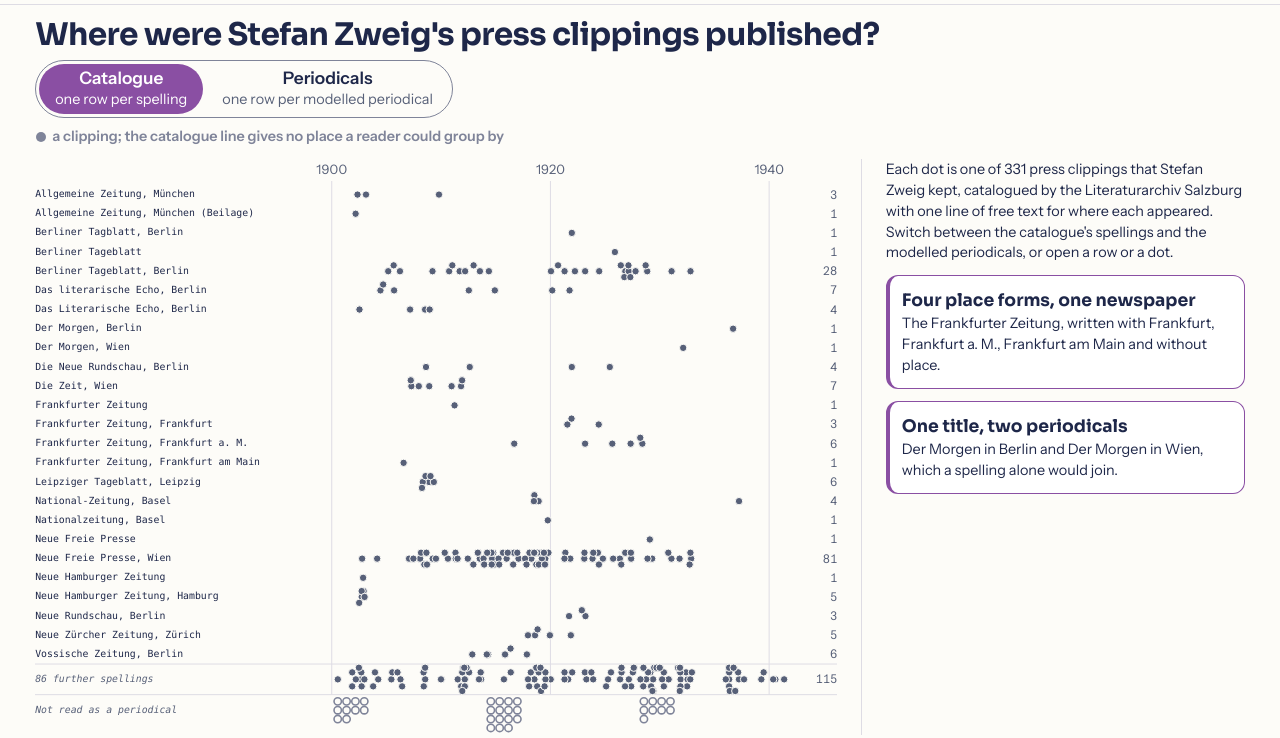
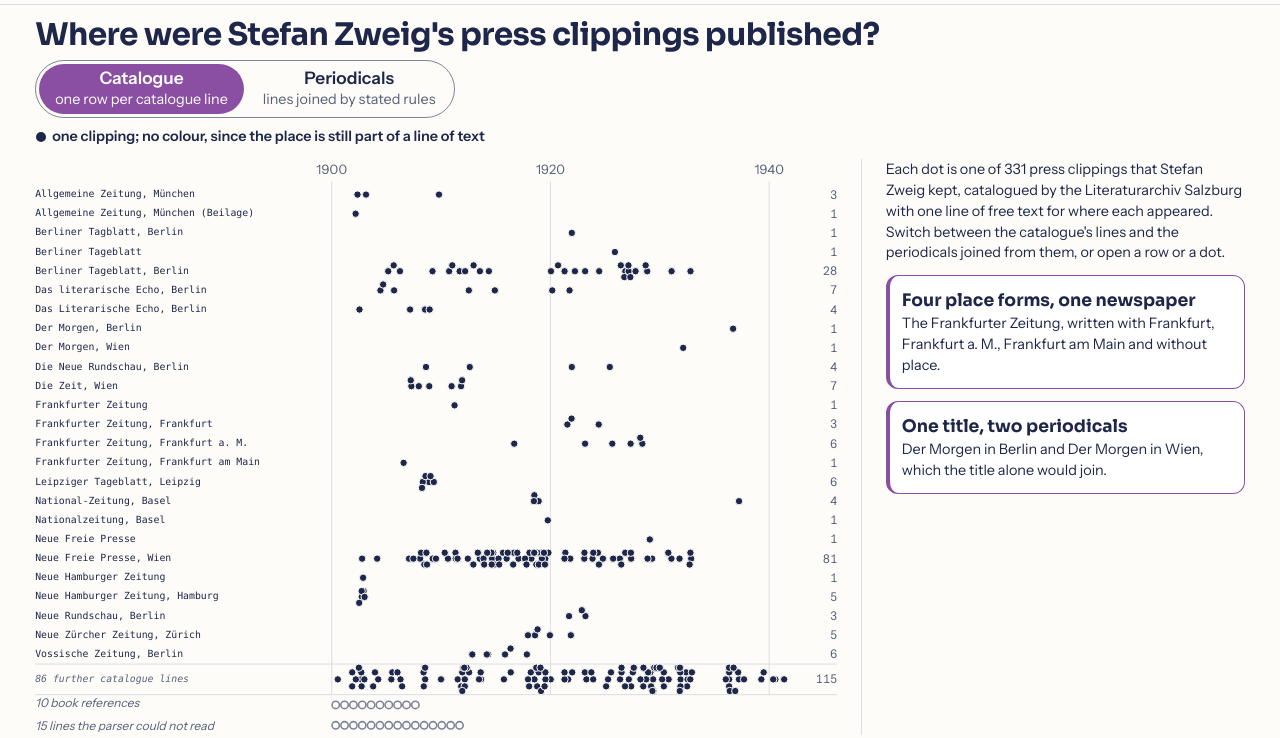
Before and after one commit to DigitalHumanitiesCraft/szd-presse, a plain HTML site: page docs/index.html in a window 1280 px wide. Shown: the part 53-791 px from the top of the page. Drawn offline with Linux system fonts and the light colour scheme.

Commit message:
Fix keyboard focus, switch tab stop and not-read lanes; clarify wording after a second reading
Co-Authored-By: Claude Opus 5.5 <noreply@anthropic.com>

```diff
--- a/docs/app.js
+++ b/docs/app.js
@@ -11,7 +11,7 @@ const MONTHS = ["January", "February", "March", "April", "May", "June", "July",
   "September", "October", "November", "December"];
 const NOT_READ = [
   { status: "book", label: "book references" },
-  { status: "unread", label: "unread lines" },
+  { status: "unread", label: "lines the parser could not read" },
   { status: "none", label: "without publication line" },
 ];
 
@@ -70,7 +70,7 @@ function buildRows() {
   }
   const restForms = new Set(periodicals.filter((it) => !shownIds.has(it.entity)).map(written));
   const catalogue = [...forms.values()].sort((a, b) => a.label.localeCompare(b.label, "de"));
-  catalogue.push({ key: "rest", kind: "rest", label: `${restForms.size} further spellings`, entities: rest });
+  catalogue.push({ key: "rest", kind: "rest", label: `${restForms.size} further catalogue lines`, entities: rest });
   catalogue.push({ key: "notread", kind: "notread", label: "Not read as a periodical" });
 
   rowOf = (it, mode) => {
@@ -125,9 +125,12 @@ function positions(mode, L) {
     if (key === "notread") {
       const k = NOT_READ.findIndex((g) => g.status === it.status);
       const n = notread[it.status]++;
-      const perLine = Math.max(4, Math.floor((slotW - 150) / (r * 2.4)));
-      x = L.plotX0 + k * slotW + 6 + (n % perLine) * r * 2.4;
-      y = g.y + r + 3 + Math.floor(n / perLine) * r * 2.4;
+      // One lane per group; its label stands in the label column at the same height.
+      const step = r * 2.4;
+      const perLine = Math.max(4, Math.floor((L.plotX1 - L.plotX0 - 8) / step));
+      const lane = g.h / NOT_READ.length;
+      x = L.plotX0 + 4 + (n % perLine) * step;
+      y = g.y + (k + 0.5) * lane + Math.floor(n / perLine) * step;
     } else {
       x = xOf(it.date, L);
       const bin = `${key}|${Math.round(x / (r * 2.1))}`;
@@ -144,7 +147,7 @@ function positions(mode, L) {
 }
 
 // Group rows get more height: the remainder holds many periodicals, the not-read group holds
-// undated dots in a small grid with its counts written under them.
+// undated dots in three lanes, one per kind.
 function weightOf(row) {
   return row.kind === "notread" ? 3.2 : row.kind === "rest" ? 1.6 : 1;
 }
@@ -213,13 +216,6 @@ function render() {
   }
   const notes = svg.querySelector(".notes");
   notes.replaceChildren();
-  const nr = P.geo.byKey.get("notread");
-  const slotW = (L.plotX1 - L.plotX0) / 3;
-  NOT_READ.forEach((g, k) => {
-    const n = data.status[g.status] ?? 0;
-    const t = svgEl("text", { class: "groupnote", x: L.plotX0 + k * slotW + 6, y: nr.y + nr.h - 6 }, notes);
-    t.textContent = `${n} ${g.label}`;
-  });
 
   const dots = svg.querySelector(".dots");
   // The first placement and every resize set positions without animation; only a mode switch animates.
@@ -252,8 +248,8 @@ function render() {
 function renderKey() {
   const sw = (c, t) => `<span class="sw c-text-${c}"><svg aria-hidden="true" width="12" height="12"><circle cx="6" cy="6" r="5" fill="currentColor"/></svg>${t}</span>`;
   $("#key").innerHTML = state.mode === "model"
-    ? `Place of publication ${sw("Wien", "Wien")} ${sw("Berlin", "Berlin")} ${sw("other", "other places")} ${sw("unknown", "unknown")}<span class="sw">${icon("merge")}spellings joined</span><span class="sw">${icon("split")}one title, two periodicals</span>`
-    : `<span class="sw c-text-unknown"><svg aria-hidden="true" width="12" height="12"><circle cx="6" cy="6" r="5" fill="currentColor"/></svg>a clipping; the catalogue line gives no place a reader could group by</span>`;
+    ? `Place of publication ${sw("Wien", "Wien")} ${sw("Berlin", "Berlin")} ${sw("other", "other places")} ${sw("unknown", "unknown")}<span class="sw">${icon("merge")}written forms joined</span><span class="sw">${icon("split")}one title, two periodicals</span>`
+    : `<span class="sw c-text-catalogue"><svg aria-hidden="true" width="12" height="12"><circle cx="6" cy="6" r="5" fill="currentColor"/></svg>one clipping; no colour, since the place is still part of a line of text</span>`;
 }
 
 function renderLabels(rows, L, P) {
@@ -272,11 +268,14 @@ function renderLabels(rows, L, P) {
     b.type = "button";
     b.className = `rowlabel${row.kind === "rest" || row.kind === "notread" ? " group" : ""}`;
     b.style.top = `${g.y}px`;
-    b.style.blockSize = `${Math.min(g.h, P.rowH * 1.6)}px`;
+    b.style.blockSize = `${row.kind === "notread" ? g.h : Math.min(g.h, P.rowH * 1.6)}px`;
+    if (row.kind === "notread") b.setAttribute("aria-label", `Not read as a periodical: ${NOT_READ.map((x) => `${data.status[x.status] ?? 0} ${x.label}`).join(", ")}`);
     b.style.inlineSize = `${L.labelW}px`;
     b.style.fontSize = `${fontPx}px`;
     b.dataset.key = row.key;
-    let inner = `<span class="rl-name">${esc(row.label)}</span>`;
+    let inner = row.kind === "notread"
+      ? NOT_READ.map((x) => `<span class="rl-lane">${data.status[x.status] ?? 0} ${esc(x.label)}</span>`).join("")
+      : `<span class="rl-name">${esc(row.label)}</span>`;
     if (row.kind === "entity") {
       const e = row.entity;
       inner += `<span class="rl-place c-text-${e.city}">${esc(e.place ?? "place unknown")}</span>`;
@@ -287,7 +286,7 @@ function renderLabels(rows, L, P) {
     }
     b.innerHTML = inner;
     b.setAttribute("aria-pressed", String(isRowSelected(row)));
-    b.addEventListener("click", () => selectRow(row));
+    b.addEventListener("click", (ev) => { viaKeyboard(ev); selectRow(row); });
     box.appendChild(b);
     const cnt = document.createElement("span");
     cnt.className = "rowcount";
@@ -327,7 +326,10 @@ function applySelection() {
 function setMode(mode) {
   if (state.mode === mode) return;
   state.mode = mode;
-  document.querySelectorAll(".mode button").forEach((b) => b.setAttribute("aria-checked", String(b.dataset.mode === mode)));
+  document.querySelectorAll(".mode button").forEach((b) => {
+    b.setAttribute("aria-checked", String(b.dataset.mode === mode));
+    b.tabIndex = b.dataset.mode === mode ? 0 : -1;
+  });
   render();
   $("#live").textContent = mode === "model" ? "Showing one row per periodical." : "Showing one row per catalogue spelling.";
 }
@@ -339,23 +341,40 @@ function selectRow(row) {
 }
 
 function select(sel, html) {
+  if (state.kbOpen) state.returnTo = document.activeElement;
   state.selected = sel;
   applySelection();
   const panel = $("#panel");
   panel.innerHTML = (sel ? `<button type="button" class="back" aria-label="Back to the overview">${icon("close")}</button>` : "") + html;
-  panel.querySelector(".back")?.addEventListener("click", () => openHome(true));
-  panel.querySelectorAll("[data-entity]").forEach((b) => b.addEventListener("click", () => openEntity(b.dataset.entity)));
-  panel.querySelectorAll("[data-pid]").forEach((b) => b.addEventListener("click", () => openItem(b.dataset.pid)));
-  panel.querySelectorAll("[data-case]").forEach((b) => b.addEventListener("click", () => openCase(b.dataset.case)));
+  panel.querySelector(".back")?.addEventListener("click", () => closePanel());
+  panel.querySelectorAll("[data-entity]").forEach((b) => b.addEventListener("click", (ev) => { viaKeyboard(ev); openEntity(b.dataset.entity); }));
+  panel.querySelectorAll("[data-pid]").forEach((b) => b.addEventListener("click", (ev) => { viaKeyboard(ev); openItem(b.dataset.pid); }));
+  panel.querySelectorAll("[data-case]").forEach((b) => b.addEventListener("click", (ev) => { viaKeyboard(ev); openCase(b.dataset.case); }));
   panel.scrollTop = 0;
+  if (state.kbOpen) panel.focus();
+  state.kbOpen = false;
+}
+
+// Keyboard activation (Enter, Space, or a click event without pointer) moves focus into the panel.
+function viaKeyboard(ev) {
+  state.kbOpen = !ev || ev.detail === 0;
+}
+
+// Back to the overview; focus returns to the row or dot that opened the panel.
+function closePanel() {
+  const back = state.returnTo;
+  state.returnTo = null;
+  openHome(false);
+  if (back && back.isConnected && back !== document.body) back.focus();
+  else $("#panel").focus();
 }
 
 function openHome(focus) {
   const total = data.items.length;
   select(null, `
-    <p>Each dot is one of ${total} press clippings that Stefan Zweig kept, catalogued by the Literaturarchiv Salzburg with one line of free text for where each appeared. Switch between the catalogue's spellings and the modelled periodicals, or open a row or a dot.</p>
+    <p>Each dot is one of ${total} press clippings that Stefan Zweig kept, catalogued by the Literaturarchiv Salzburg with one line of free text for where each appeared. Switch between the catalogue's lines and the periodicals joined from them, or open a row or a dot.</p>
     <button type="button" class="case" data-case="frankfurter"><strong>Four place forms, one newspaper</strong>The Frankfurter Zeitung, written with Frankfurt, Frankfurt a. M., Frankfurt am Main and without place.</button>
-    <button type="button" class="case" data-case="morgen"><strong>One title, two periodicals</strong>Der Morgen in Berlin and Der Morgen in Wien, which a spelling alone would join.</button>
+    <button type="button" class="case" data-case="morgen"><strong>One title, two periodicals</strong>Der Morgen in Berlin and Der Morgen in Wien, which the title alone would join.</button>
   `);
   if (focus) $("#panel").focus();
 }
@@ -431,8 +450,8 @@ function openItem(pid) {
     <h2>${esc(it.title)}</h2>
     ${img}
     <div class="compare">
-      <div><div class="k">Catalogue</div>${it.raw ? `<span class="str">${esc(it.raw)}</span>` : "<em>no reference</em>"}</div>
-      <div><div class="k">Model</div>${model}</div>
+      <div><div class="k">Catalogue line</div>${it.raw ? `<span class="str">${esc(it.raw)}</span>` : "<em>no reference</em>"}</div>
+      <div><div class="k">Read by the parser as</div>${model}</div>
     </div>
     ${it.decisions.map((d) => `<p class="decision">${icon(d.kind === "alias" ? "merge" : d.kind)}<span>${esc(d.text)}</span></p>`).join("")}
     <p><span class="status">machine-parsed, not verified</span></p>
@@ -469,7 +488,10 @@ function moveFocus(delta) {
 }
 
 function wire() {
-  document.querySelectorAll(".mode button").forEach((b) => b.addEventListener("click", () => setMode(b.dataset.mode)));
+  document.querySelectorAll(".mode button").forEach((b) => {
+    b.addEventListener("click", () => setMode(b.dataset.mode));
+    b.tabIndex = b.dataset.mode === state.mode ? 0 : -1;
+  });
   $(".mode").addEventListener("keydown", (ev) => {
     if (ev.key === "ArrowLeft" || ev.key === "ArrowRight") {
       const next = state.mode === "catalogue" ? "model" : "catalogue";
@@ -498,6 +520,7 @@ function wire() {
       moveFocus(state.focusIndex < 0 ? 1 : map[ev.key]);
       ev.preventDefault();
     } else if ((ev.key === "Enter" || ev.key === " ") && state.focusIndex >= 0) {
+      state.kbOpen = true;
       openItem(orderedItems()[state.focusIndex].pid);
       ev.preventDefault();
     } else if (ev.key === "Escape") {
@@ -506,7 +529,7 @@ function wire() {
   });
   svg.addEventListener("blur", () => { $("#tip").hidden = true; dotEls.forEach((c) => c.classList.remove("kfocus")); });
   document.addEventListener("keydown", (ev) => {
-    if (ev.key === "Escape" && state.selected && !document.querySelector(".about:popover-open")) openHome(false);
+    if (ev.key === "Escape" && state.selected && !document.querySelector(".about:popover-open")) closePanel();
   });
   let t;
   window.addEventListener("resize", () => { clearTimeout(t); t = setTimeout(() => { state.instant = true; render(); }, 120); });
--- a/docs/index.html
+++ b/docs/index.html
@@ -32,8 +32,8 @@
   <div class="intro">
     <h1>Where were Stefan Zweig's press clippings published?</h1>
     <div class="mode" role="radiogroup" aria-label="Show the references as">
-      <button type="button" role="radio" aria-checked="true" data-mode="catalogue"><span class="mode-k">Catalogue</span> one row per spelling</button>
-      <button type="button" role="radio" aria-checked="false" data-mode="model"><span class="mode-k">Periodicals</span> one row per modelled periodical</button>
+      <button type="button" role="radio" aria-checked="true" data-mode="catalogue"><span class="mode-k">Catalogue</span> one row per catalogue line</button>
+      <button type="button" role="radio" aria-checked="false" data-mode="model"><span class="mode-k">Periodicals</span> lines joined by stated rules</button>
     </div>
     <p class="key" id="key"></p>
   </div>
--- a/docs/style.css
+++ b/docs/style.css
@@ -61,6 +61,9 @@ h1 { margin: 0; font: 700 var(--dh-step-2)/1.15 var(--dh-font-display); }
 .rl-icons .dh-icon { inline-size: 1.05em; block-size: 1.05em; }
 .mode-catalogue .rl-name { font-family: var(--dh-font-mono); font-size: .82em; }
 .rowlabel.group .rl-name { color: var(--dh-ink-soft); font-style: italic; }
+.rowlabel[data-key="notread"] { flex-direction: column; align-items: stretch; justify-content: space-around; }
+.rl-lane { color: var(--dh-ink-soft); font-style: italic; white-space: nowrap; overflow: hidden; text-overflow: ellipsis; }
+.rowlabel:hover .rl-lane, .rowlabel:focus-visible .rl-lane { text-decoration: underline; }
 .rowcount { position: absolute; inset-inline-end: 0; font-variant-numeric: tabular-nums; color: var(--dh-ink-soft); font-size: var(--dh-step--1); transition: transform .5s; }
 
 .axis text { fill: var(--dh-ink-soft); font: 400 13px var(--dh-font-text); }
@@ -72,7 +75,8 @@ h1 { margin: 0; font: 700 var(--dh-step-2)/1.15 var(--dh-font-display); }
 .dot.c-other { fill: var(--c-other); }
 .dot.c-unknown { fill: var(--c-unknown); }
 /* The catalogue does not know the city; colour appears only once the place is modelled. */
-.mode-catalogue .dot:not(.hollow) { fill: var(--dh-ink-soft); }
+.mode-catalogue .dot:not(.hollow) { fill: var(--dh-ink); }
+.c-text-catalogue { color: var(--dh-ink); }
 .dot.hollow { fill: var(--dh-ground); stroke: var(--c-unknown); stroke-width: 1.6; }
 .dot.dim { opacity: .18; }
 .dot.sel { stroke: var(--dh-ink); stroke-width: 2.5; }
```
Also changed, not shown: slide/slide-1280x720-catalogue.png, slide/slide-1280x720-periodicals.png, 1 other file.
